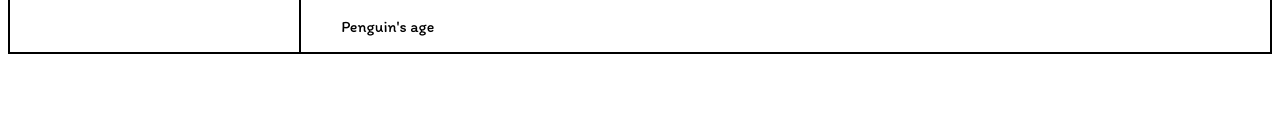
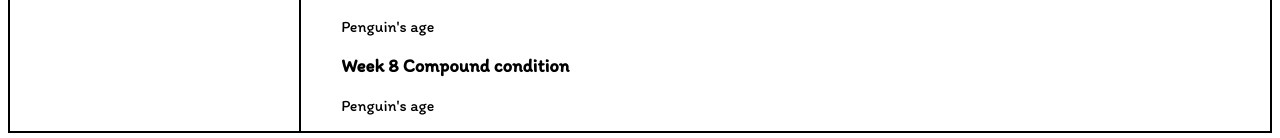
Before and after one commit to JongminKim292/EDS-124BR, a plain HTML site: page teaching.html in a window 1280 px wide. Shown: the part 3829-3967 px from the top of the page. Before the commit the page ends 3891 px from the top, so only its background shows below. Drawn offline with Linux system fonts and the light colour scheme.

Commit message:
Update teaching.html

```diff
--- a/teaching.html
+++ b/teaching.html
@@ -46,7 +46,10 @@
                         <p class="content">Clicking the ball</p>
                     <li><h3>Week 7 Nested If-else statements</h3></li>
                     <iframe width="560" height="315" src="https://www.youtube.com/embed/bOkWWlkRmbg" title="YouTube video player" frameborder="0" allow="accelerometer; autoplay; clipboard-write; encrypted-media; gyroscope; picture-in-picture" allowfullscreen></iframe>
-                        <p class="contetn">Penguin's age </p>
+                        <p class="content">Penguin's age </p>
+                    <li><h3>Week 8 Compound condition</h3></li>
+
+                        <p class="content">Penguin's age </p>
                </ul>
         </div>
     </div>
```
